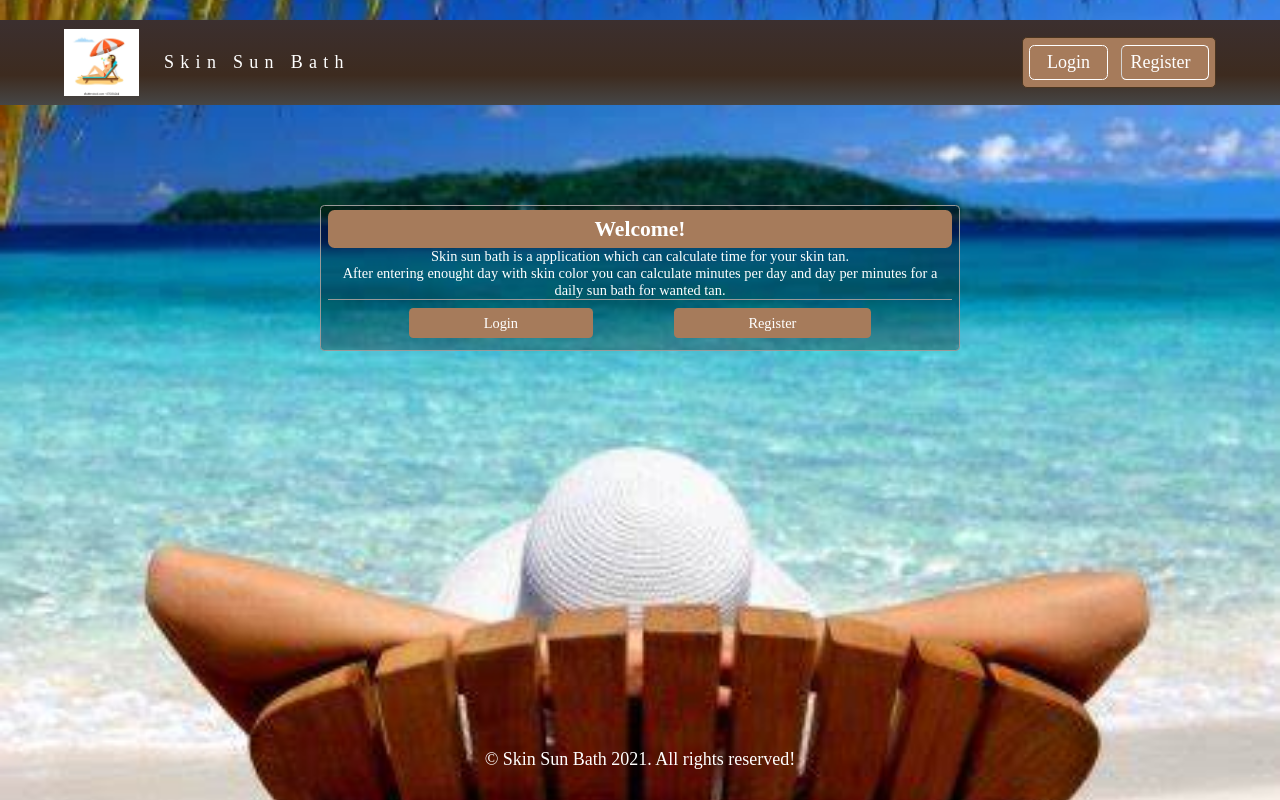
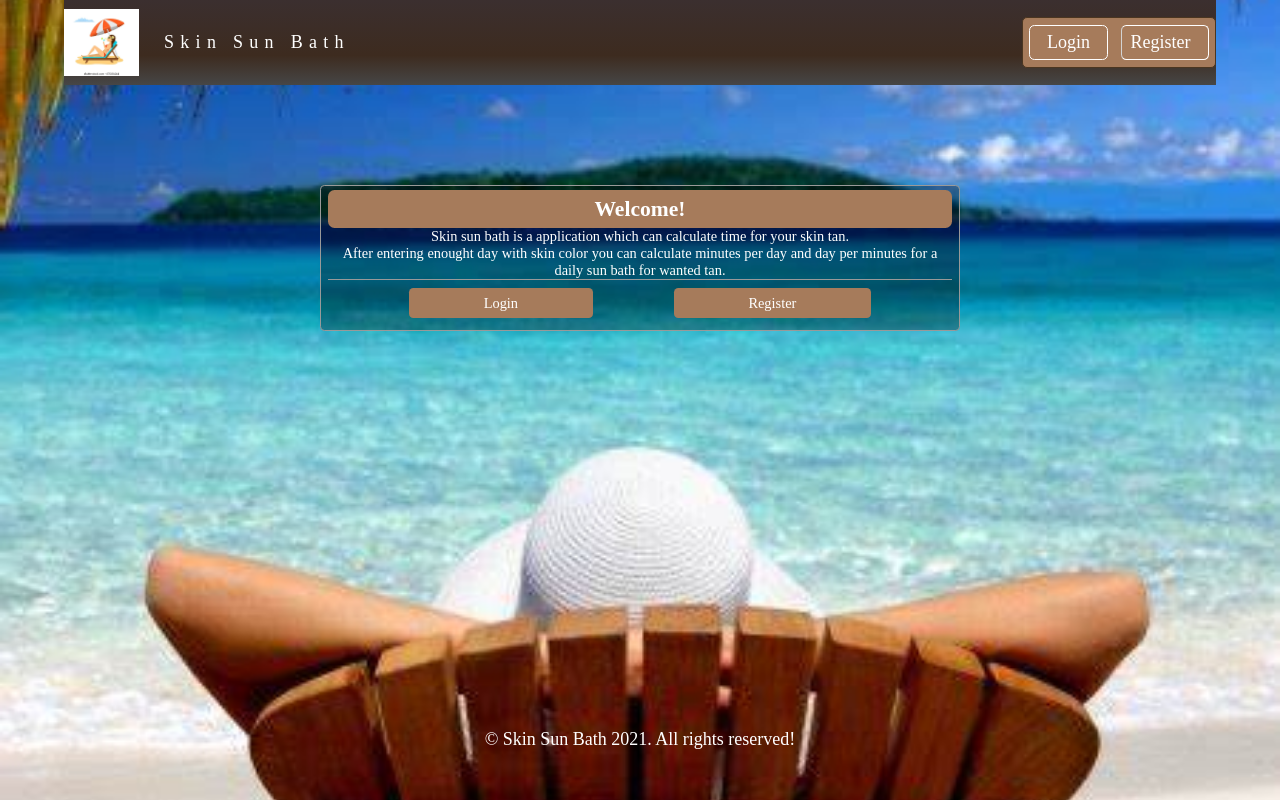
Before and after one commit to DoytchoConkov/AngularProject, an Angular app in the folder skin-sun-bath/: page /home in a window 1280 px wide. Built offline with nearby package versions, Linux system fonts and the light colour scheme; no server answers.

Commit message:
Few HTML fixes.

```diff
--- a/skin-sun-bath/src/app/app-routing.module.ts
+++ b/skin-sun-bath/src/app/app-routing.module.ts
@@ -15,6 +15,14 @@ const routes: Routes = [
     component: HomeComponent
   },
   {
+    path: 'user',
+    loadChildren: () => import('./user/user.module').then(m => m.UserModule)
+  },
+  {
+    path: 'skin',
+    loadChildren: () => import('./skin/skin.module').then(m => m.SkinModule)
+  },
+  {
         path: 'error',
         component: ErrorComponent
       },
--- a/skin-sun-bath/src/app/app.component.html
+++ b/skin-sun-bath/src/app/app.component.html
@@ -1,6 +1,8 @@
 <div *ngIf="isAuthenticating">Loading...</div>
 <ng-container *ngIf="!isAuthenticating">
   <app-header></app-header>
-  <router-outlet></router-outlet>
+  <main>
+    <router-outlet></router-outlet>
+  </main>
   <app-footer></app-footer>
 </ng-container>
--- a/skin-sun-bath/src/app/core/header/header.component.html
+++ b/skin-sun-bath/src/app/core/header/header.component.html
@@ -1,5 +1,4 @@
-<header>
-  <div class="navbar-wrap">
+<header class="navbar-wrap">
     <section class="logo-wrap" routerLink="/">
       <img src="../../../assets/img/logo.webp" width=75px heigh=75px>
       <span>Skin Sun Bath</span>
@@ -28,6 +27,4 @@
         <li (click)="logout()" class="user">Logout</li>
       </ul>
     </nav>
-  </div>
-
 </header>
--- a/skin-sun-bath/src/app/home/home.component.html
+++ b/skin-sun-bath/src/app/home/home.component.html
@@ -1,3 +1,3 @@
-<div class="container">
+<section class="container">
   <app-welcome-message [isLogged]="isLogged"></app-welcome-message>
-</div>
+</section>
--- a/skin-sun-bath/src/app/skin/skins/skins.component.html
+++ b/skin-sun-bath/src/app/skin/skins/skins.component.html
@@ -1,4 +1,4 @@
-<main class="container">
+<section class="container">
   <div class="header-background">
     <h2>Skin tan per days</h2>
   </div>
@@ -44,4 +44,4 @@
 
  <div  *ngIf="!haveSkins">There are no skins</div>
   <div *ngIf="!skins">Loading...</div>
-</main>
+</section>
--- a/skin-sun-bath/src/app/user/login/login.component.html
+++ b/skin-sun-bath/src/app/user/login/login.component.html
@@ -1,4 +1,4 @@
-<div class="container">
+<section class="container">
   <form #form="ngForm" class="login" action="" method="post" (ngSubmit)="login(form)" autocomplete="off">
 
     <fieldset>
@@ -48,4 +48,4 @@
 
     </fieldset>
   </form>
-</div>
+</section>
--- a/skin-sun-bath/src/app/user/register/register.component.html
+++ b/skin-sun-bath/src/app/user/register/register.component.html
@@ -1,4 +1,4 @@
-<div class="container">
+<section class="container">
   <form [formGroup]="form" class="register" action="" method="post" (ngSubmit)="register()">
 
     <fieldset>
@@ -80,4 +80,4 @@
 
     </fieldset>
   </form>
-</div>
+</section>
```
Also changed, not shown: 2 other files (tests, documents, lock files or other folders).
